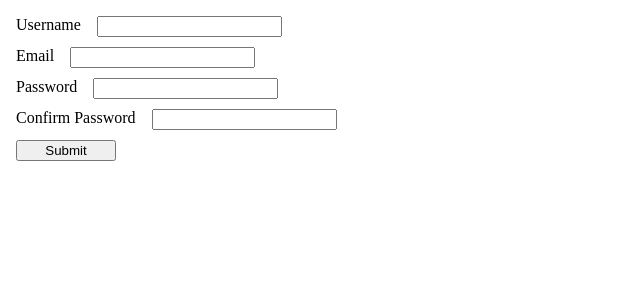
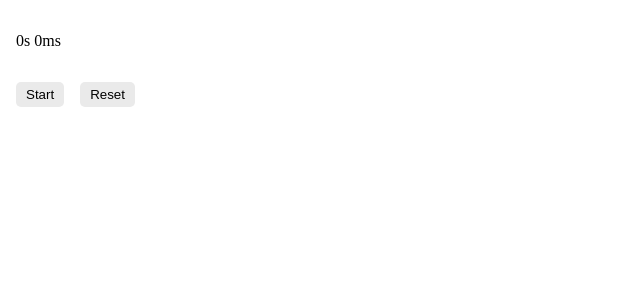
Before and after one commit to aman-kumar-rai/react-machine-coding, a React (Vite) app: page / in a window 1280 px wide. Shown: the top 300 px of the page, without its empty margins (0-640 px from the left). Built offline with nearby package versions, Linux system fonts and the light colour scheme.

Commit message:
Add implementation for Stopwatch component

```diff
--- a/src/App/App.jsx
+++ b/src/App/App.jsx
@@ -1,11 +1,11 @@
 import styles from "./style.module.css";
-import SignupForm from "../examples/SignupForm/SignupForm";
+import Stopwatch from "../examples/Stopwatch/Stopwatch";
 
 const App = () => {
 
     return (
         <div className={styles.container}>
-            <SignupForm />
+            <Stopwatch />
         </div>
     );
 }
--- /dev/null
+++ b/src/examples/Stopwatch/Stopwatch.jsx
@@ -0,0 +1,52 @@
+import { useState, useEffect } from "react";
+import styles from "./style.module.css";
+
+const Stopwatch = () => {
+    const [time, setTime] = useState(0);
+    const [isTimerRunning, setIsTimerRunning] = useState(false);
+
+    useEffect(() => {
+        if (isTimerRunning) {
+            const intervalId = setInterval(() => {
+                if (isTimerRunning) {
+                    setTime(prevTime => prevTime + 100)
+                }
+            }, 100);
+
+            return function cleanup() {
+                clearInterval(intervalId);
+            }
+        }
+    }, [isTimerRunning])
+
+    const handleClickToggle = () => {
+        setIsTimerRunning(prevIsTimerRunning => !prevIsTimerRunning);
+    }
+
+    const handleClickReset = () => {
+        setIsTimerRunning(false);
+        setTime(0);
+    }
+
+    const seconds = Math.round(time / 1000);
+    const milliseconds = time % 1000;
+
+    return (
+        <div className={styles.container}>
+            <p className={styles.timer}>{`${seconds}s ${milliseconds}ms`}</p>
+            <div className={styles.controls_container}>
+                <button className={styles.btn} onClick={handleClickToggle}>
+                    {isTimerRunning ? "Stop" : "Start"}
+                </button>
+                <button
+                    className={styles.btn}
+                    onClick={handleClickReset}
+                >
+                    Reset
+                </button>
+            </div>
+        </div>
+    );
+}
+
+export default Stopwatch;
--- /dev/null
+++ b/src/examples/Stopwatch/style.module.css
@@ -0,0 +1,18 @@
+.container {
+    display: flex;
+    flex-flow: column nowrap;
+    row-gap: 1rem;
+}
+
+.controls_container {
+    display: flex;
+    flex-flow: row nowrap;
+    column-gap: 1rem;
+}
+
+.btn {
+    border: none;
+    padding: 5px 10px;
+    background-color: #eaeaea;
+    border-radius: 5px;
+}
```
